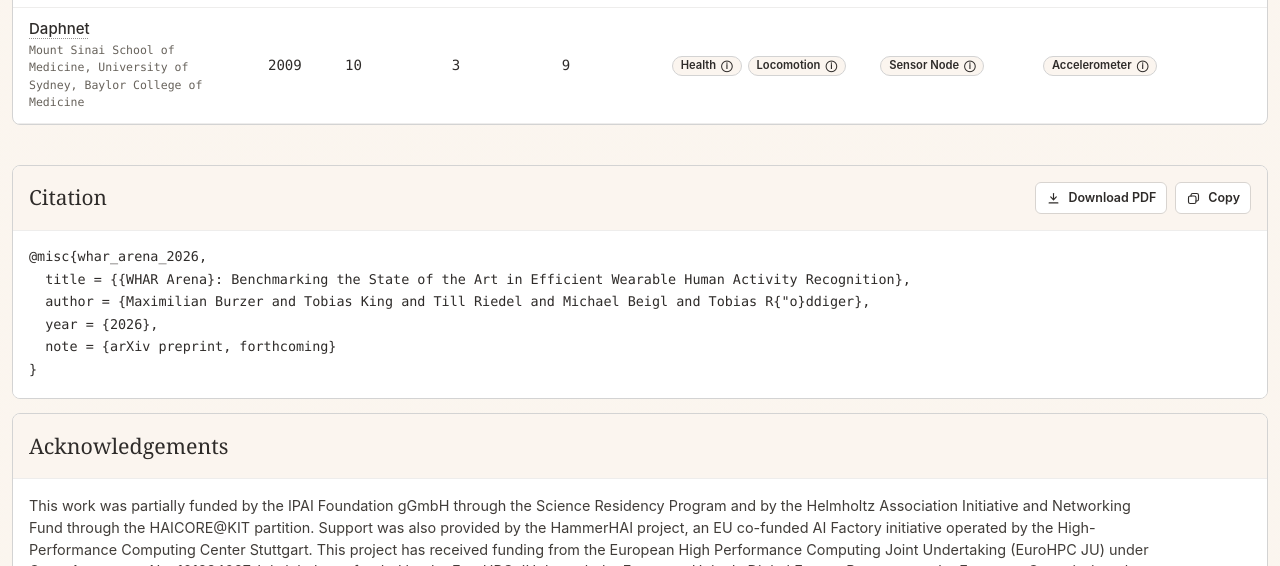
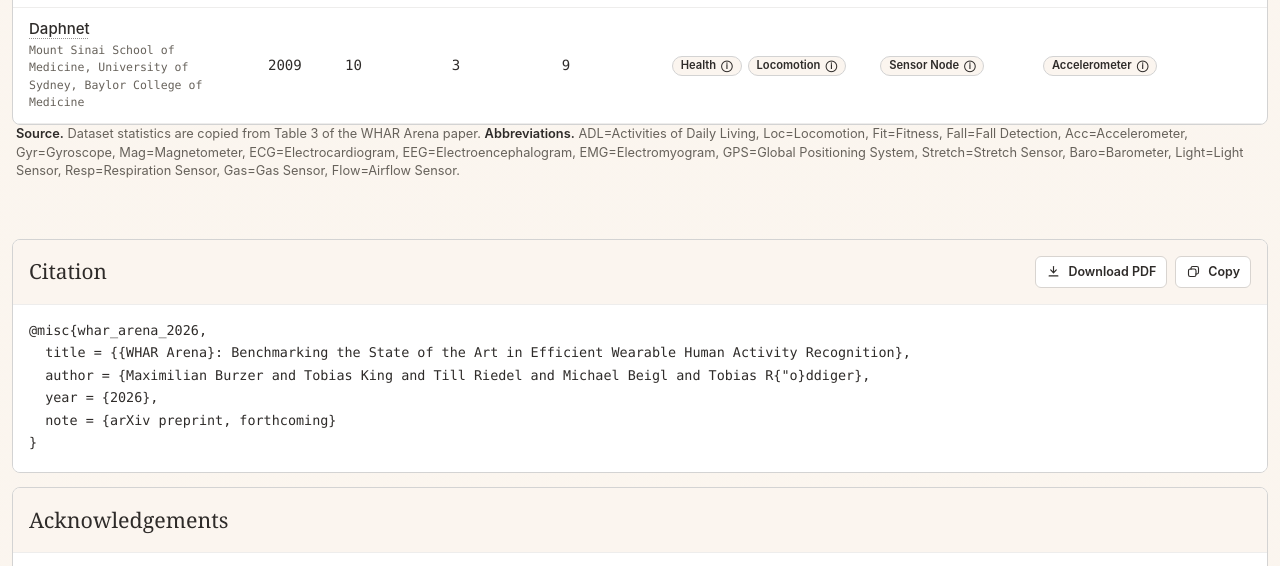
Before and after one commit to teco-kit/whar-arena, an Astro site in the folder apps/web/: page /datasets in a window 1280 px wide. Shown: the part 3100-3666 px from the top of the page. Built offline with nearby package versions, Linux system fonts and the light colour scheme; Astro itself is replaced by a stand-in of ours.

Commit message:
fix dataset attributes

```diff
--- a/apps/web/src/pages/datasets.astro
+++ b/apps/web/src/pages/datasets.astro
@@ -77,10 +77,10 @@ const deviceTypeLabels: Record<string, string> = {
   Belt: "Belt",
   Glasses: "Smart Glasses",
   Helmet: "Helmet",
-  LifeMonitor: "West",
   Mask: "Mask",
   Node: "Sensor Node",
   Phone: "Phone",
+  Vest: "Vest",
   Watch: "Watch",
 };
 const deviceTypeDefinitions: Record<string, string> = {
@@ -92,6 +92,7 @@ const deviceTypeDefinitions: Record<string, string> = {
   Mask: "A face-worn covering or device positioned around the mouth, nose, or both.",
   Node: "A standalone sensor unit that can be attached to the body, clothing, or equipment.",
   Phone: "A handheld mobile computing device with built-in sensors and wireless connectivity.",
+  Vest: "An upper-body garment or device that can carry physiological sensing hardware.",
   Watch: "A wrist-worn computing device with built-in sensors and wireless connectivity.",
 };
 const sensorModalityLabels: Record<string, string> = {
@@ -104,6 +105,7 @@ const sensorModalityLabels: Record<string, string> = {
   Gas: "Gas Sensor",
   GPS: "GPS",
   Gyr: "Gyroscope",
+  Light: "Light Sensor",
   "Light Sensor": "Light Sensor",
   Mag: "Magnetometer",
   Stretch: "Stretch Sensor",
@@ -118,6 +120,7 @@ const sensorModalityDefinitions: Record<string, string> = {
   Gas: "Measures the concentration or presence of specific gases.",
   GPS: "Provides geographic position using satellite navigation signals.",
   Gyr: "Measures angular velocity and rotation of the device or body segment.",
+  Light: "Measures surrounding light intensity.",
   "Light Sensor": "Measures surrounding light intensity.",
   Mag: "Measures magnetic field strength or direction.",
   Stretch: "Measures deformation, strain, or elongation.",
@@ -774,6 +777,10 @@ function formatInstitutionSummary(institutions: string[]) {
       </div>
     </section>
 
+    <p class="dataset-source-note">
+      <strong>Source.</strong> {datasetDetails.source.note} <strong>Abbreviations.</strong> {datasetDetails.source.abbreviations}
+    </p>
+
     <div class="modal-layer" data-dataset-modal hidden role="presentation">
       <button
         class="modal-backdrop"
@@ -1474,6 +1481,19 @@ function formatInstitutionSummary(institutions: string[]) {
     padding: 14px 16px 16px;
   }
 
+  .dataset-source-note {
+    margin: 0 0 18px;
+    padding: 0 4px;
+    color: hsl(35 6% 38%);
+    font-size: 0.8rem;
+    line-height: 1.45;
+  }
+
+  .dataset-source-note strong {
+    color: var(--ink);
+    font-weight: 600;
+  }
+
   .filter-label {
     color: var(--muted);
     font-size: 0.68rem;
```
